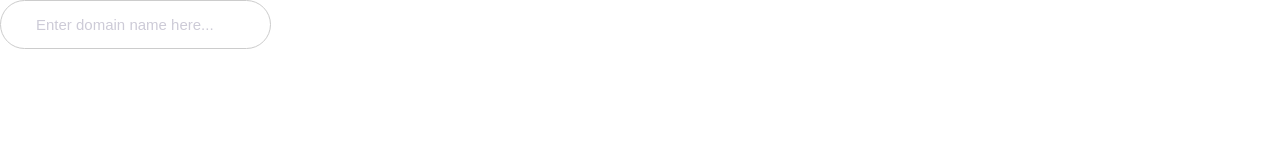
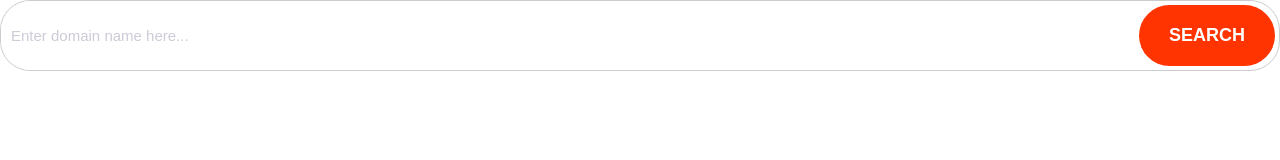
Before and after one commit to Muhammad-Usman-61/Moshify-Clone, a plain HTML site: page index.html in a window 1280 px wide. Drawn offline with Linux system fonts and the light colour scheme.

Commit message:
Build input-group components

```diff
--- a/css/styles.css
+++ b/css/styles.css
@@ -4,6 +4,8 @@
     --color-accent: #ff3400;
     --color-headings: #1b0760;
     --color-body: #918ca4;
+    --color-border: #ccc;
+    --border-radius: 30px;
 }
 
 *, *::after,*::before{
@@ -226,8 +228,8 @@ a{
 /* Inputs */
 
 .input{
-    border-radius: 30px;
-    border: 1px solid #ccc;
+    border-radius: var(--border-radius);
+    border: 1px solid var(--color-border);
     color: var(--color-headings);
     font-size: 2rem;
     outline: 0;
@@ -242,5 +244,22 @@ a{
     .input{
         font-size: 1.5rem;
     }
+}
 
+/* Input Group */
+
+.input-group{
+    border: 1px solid var(--color-border);
+    border-radius: var(--border-radius);
+    display: flex;
 }
+
+.input-group .input{
+    border: 0;
+    flex-grow: 1;
+    padding: 1.5rem 1rem;
+}
+
+.input-group .btn{
+    margin: 4px;
+}
--- a/index.html
+++ b/index.html
@@ -13,6 +13,13 @@
     <link rel="stylesheet" href="./css/styles.css" />
   </head>
   <body>
-    <input type="text" class="input" placeholder="Enter domain name here..." />
+    <div class="input-group">
+      <input
+        type="text"
+        class="input"
+        placeholder="Enter domain name here..."
+      />
+      <button class="btn btn--accent">Search</button>
+    </div>
   </body>
 </html>
```
Also changed, not shown: components/input-groups.html (added, +4 -0 lines).
